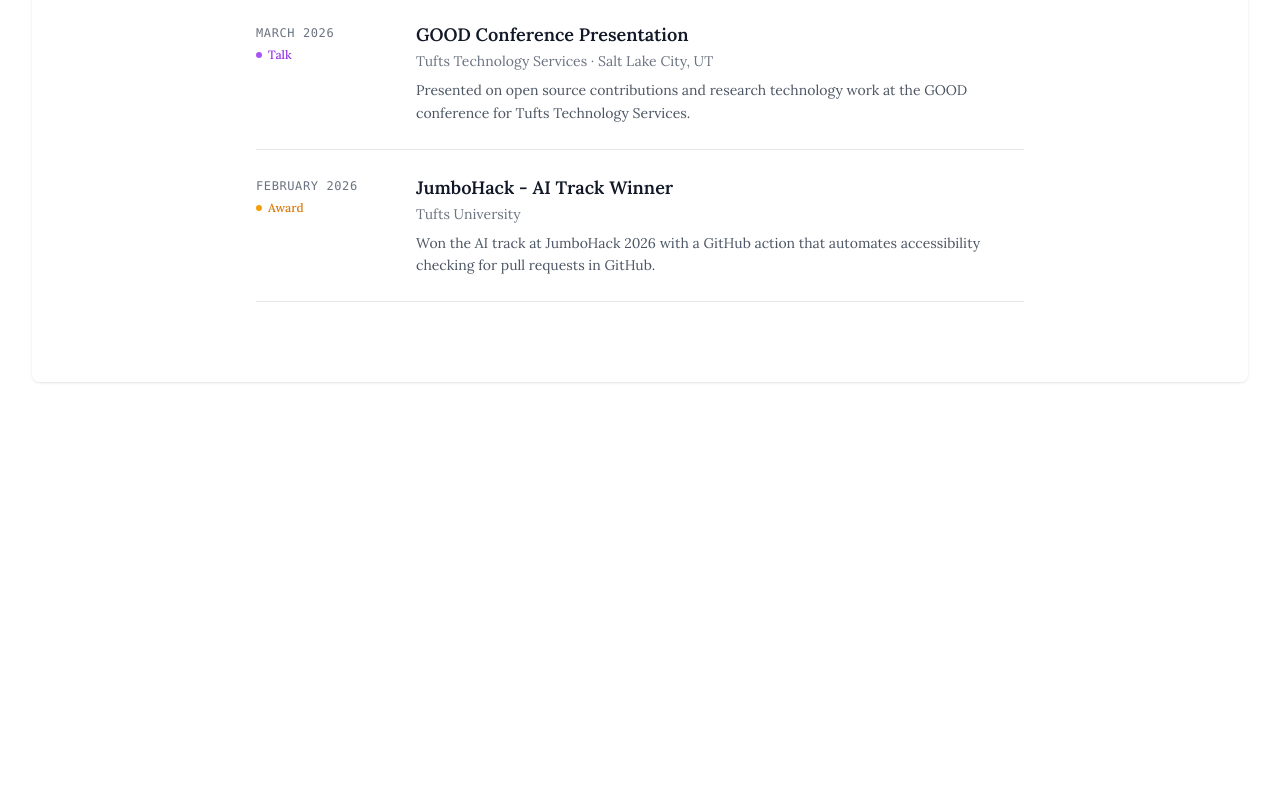
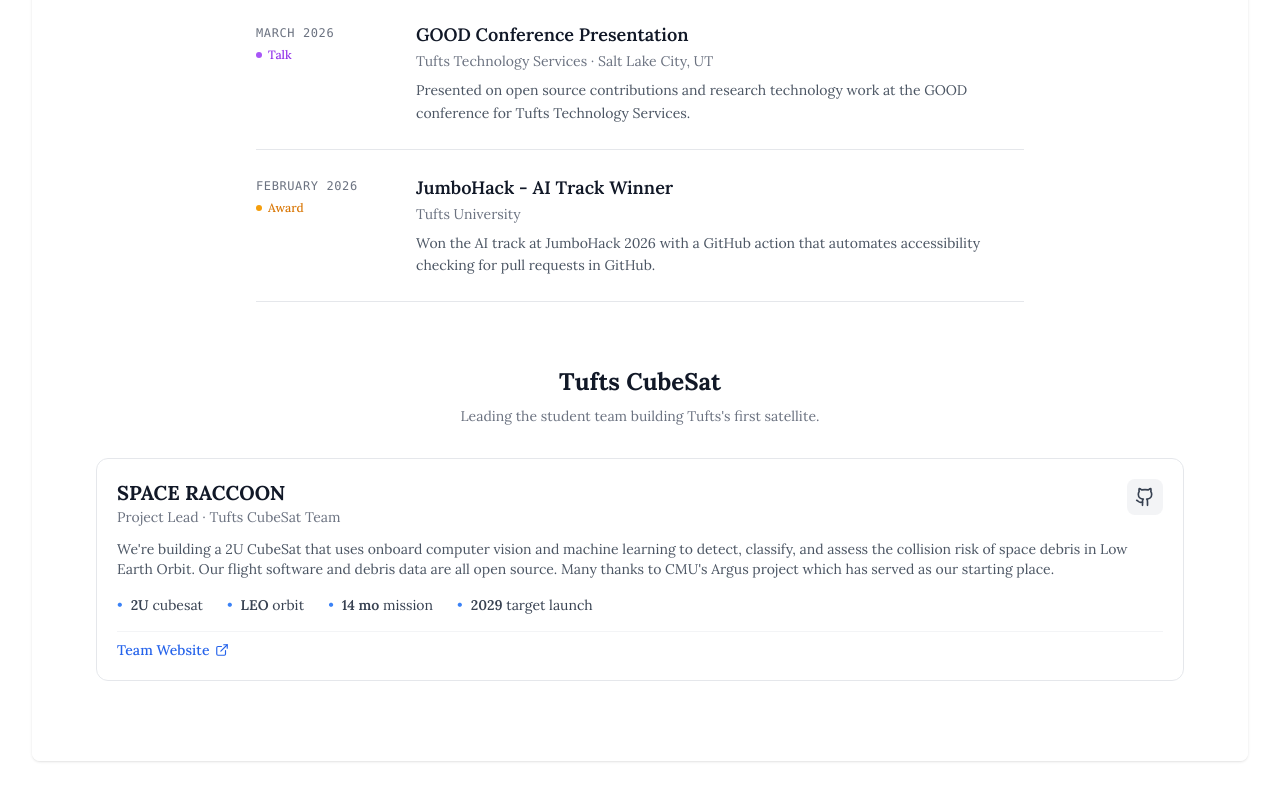
Before and after one commit to iliketocode2/Profile-Website-v2, a Next.js app: page /impact in a window 1280 px wide. Shown: the part 1178-1978 px from the top of the page. Before the commit the page ends 1672 px from the top, so only its background shows below. Built offline with nearby package versions, Linux system fonts and the light colour scheme.

Commit message:
Add cubesat info

```diff
--- a/src/app/impact/page.tsx
+++ b/src/app/impact/page.tsx
@@ -2,6 +2,7 @@
 
 import { motion } from 'framer-motion';
 import CommunityCard from '@/components/CommunityCard';
+import CubeSatShowcase from '@/components/CubeSatShowcase';
 import ContributionsTimeline from '@/components/ContributionsTimeline';
 import { communityContributions, timelineEntries } from '@/app/lib/impact';
 
@@ -43,6 +44,21 @@
           </p>
           <ContributionsTimeline entries={timelineEntries} />
         </section>
+
+        <section className="mt-16">
+          <motion.h2
+            initial={{ opacity: 0 }}
+            whileInView={{ opacity: 1 }}
+            viewport={{ once: true }}
+            className="text-2xl font-bold text-gray-900 dark:text-white mb-2 text-center"
+          >
+            Tufts CubeSat
+          </motion.h2>
+          <p className="text-sm text-gray-500 dark:text-gray-400 text-center mb-8">
+            Leading the student team building Tufts&apos;s first satellite.
+          </p>
+          <CubeSatShowcase />
+        </section>
       </div>
     </main>
   );
--- /dev/null
+++ b/src/components/CubeSatShowcase.tsx
@@ -0,0 +1,71 @@
+'use client';
+
+import { motion } from 'framer-motion';
+import { ExternalLink, Github } from 'lucide-react';
+
+const SITE_URL = 'https://tufts-cubesat.vercel.app/';
+const GITHUB_URL = 'https://github.com/Tufts-CubeSat';
+
+const MISSION_STATS = [
+  { value: '2U', label: 'CubeSat' },
+  { value: 'LEO', label: 'Orbit' },
+  { value: '14 mo', label: 'Mission' },
+  { value: '2029', label: 'Target launch' },
+];
+
+export default function CubeSatShowcase() {
+  return (
+    <motion.article
+      initial={{ opacity: 0, y: 20 }}
+      whileInView={{ opacity: 1, y: 0 }}
+      viewport={{ once: true, margin: '80px' }}
+      transition={{ duration: 0.4 }}
+      className="p-5 rounded-xl border border-gray-200 dark:border-gray-700 bg-white/60 dark:bg-gray-800/60 hover:shadow-lg hover:border-blue-300 dark:hover:border-blue-600 transition-all duration-300"
+    >
+      <div className="flex items-start justify-between gap-3 mb-3">
+        <div>
+          <h3 className="text-xl font-bold text-gray-900 dark:text-white">SPACE RACCOON</h3>
+          <p className="text-sm text-gray-500 dark:text-gray-400">Project Lead · Tufts CubeSat Team</p>
+        </div>
+        <a
+          href={GITHUB_URL}
+          target="_blank"
+          rel="noopener noreferrer"
+          className="shrink-0 p-2 rounded-lg bg-gray-100 dark:bg-gray-700 hover:bg-gray-200 dark:hover:bg-gray-600 transition-colors"
+          aria-label="Tufts CubeSat on GitHub"
+        >
+          <Github className="h-5 w-5 text-gray-700 dark:text-gray-300" />
+        </a>
+      </div>
+
+      <p className="text-sm text-gray-600 dark:text-gray-400 mb-4">
+        We're building a 2U CubeSat that uses onboard computer vision and machine learning to detect, classify, and
+        assess the collision risk of space debris in Low Earth Orbit. Our flight software and debris
+        data are all open source. Many thanks to CMU's Argus project which has served as our starting place.
+      </p>
+
+      <ul className="flex flex-wrap gap-x-6 gap-y-1.5 mb-4">
+        {MISSION_STATS.map((stat) => (
+          <li key={stat.label} className="text-sm text-gray-700 dark:text-gray-300 flex items-start gap-2">
+            <span className="text-blue-500">•</span>
+            <span>
+              <span className="font-semibold">{stat.value}</span> {stat.label.toLowerCase()}
+            </span>
+          </li>
+        ))}
+      </ul>
+
+      <div className="flex flex-wrap gap-2 pt-2 border-t border-gray-100 dark:border-gray-700">
+        <a
+          href={SITE_URL}
+          target="_blank"
+          rel="noopener noreferrer"
+          className="inline-flex items-center gap-1.5 text-sm font-medium text-blue-600 dark:text-blue-400 hover:underline"
+        >
+          Team Website
+          <ExternalLink className="h-3.5 w-3.5" />
+        </a>
+      </div>
+    </motion.article>
+  );
+}
--- a/src/components/HomeClient.tsx
+++ b/src/components/HomeClient.tsx
@@ -82,11 +82,22 @@
           William <br className="sm:hidden" />
           Goldman
         </h1>
-        <ul className="mt-6 inline-flex flex-col sm:flex-row items-center gap-1 sm:gap-0 sm:divide-x divide-gray-300 dark:divide-gray-700 text-sm sm:text-base text-gray-700 dark:text-gray-300">
-          <li className="sm:px-4">
+        <ul className="mt-6 inline-flex flex-col lg:flex-row items-center gap-1 lg:gap-0 lg:divide-x divide-gray-300 dark:divide-gray-700 text-sm sm:text-base text-gray-700 dark:text-gray-300">
+          <li className="lg:px-4 whitespace-nowrap">
              Software & Automation @ Draper
           </li>
-          <li className="sm:px-4">
+          <li className="lg:px-4 whitespace-nowrap">
+            Project Lead -{' '}
+            <a
+              href="https://tufts-cubesat.vercel.app/"
+              target="_blank"
+              rel="noopener noreferrer"
+              className="underline decoration-gray-400 dark:decoration-gray-600 underline-offset-4 hover:text-blue-600 dark:hover:text-blue-400 hover:decoration-current transition-colors duration-200"
+            >
+              Tufts CubeSat Team
+            </a>
+          </li>
+          <li className="lg:px-4 whitespace-nowrap">
             CS &amp; Mechanical Engineering · Tufts &apos;28
           </li>
         </ul>
```
Also changed, not shown: 1 other file (tests, documents, lock files or other folders).
